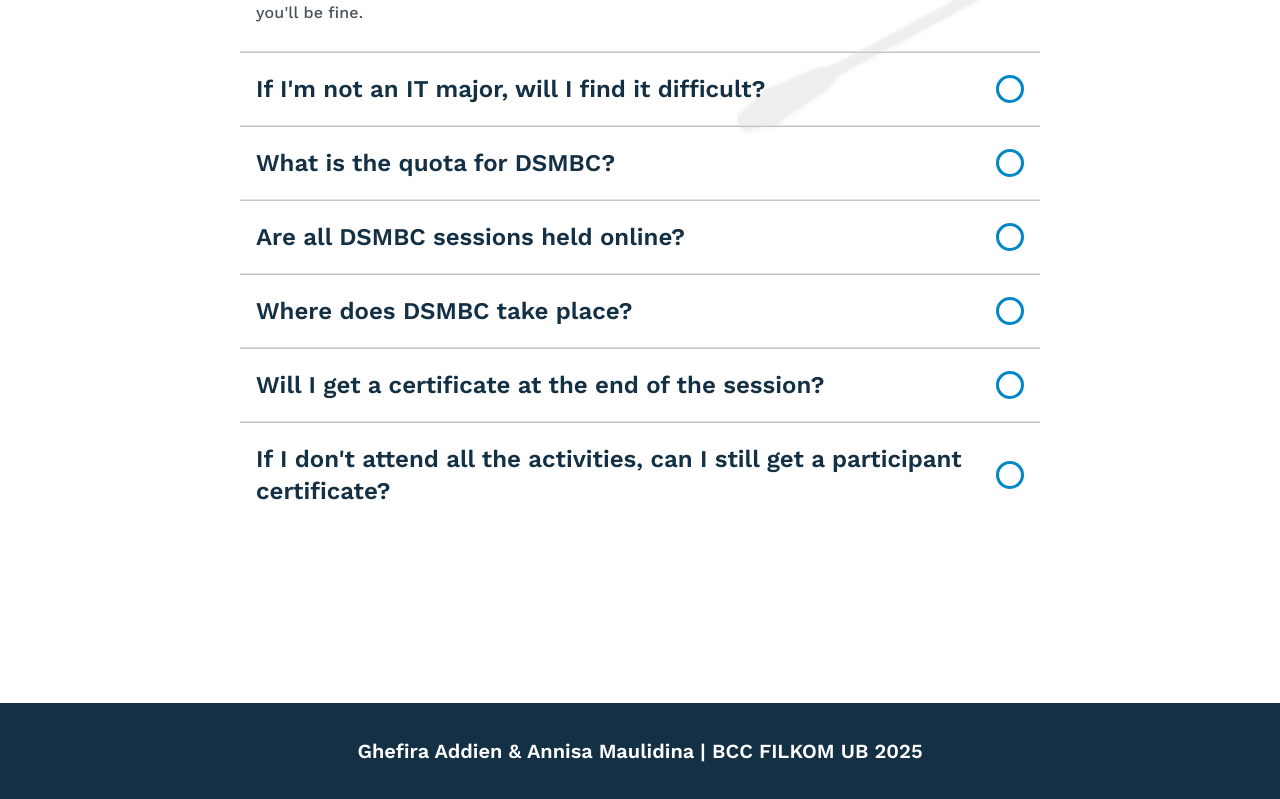
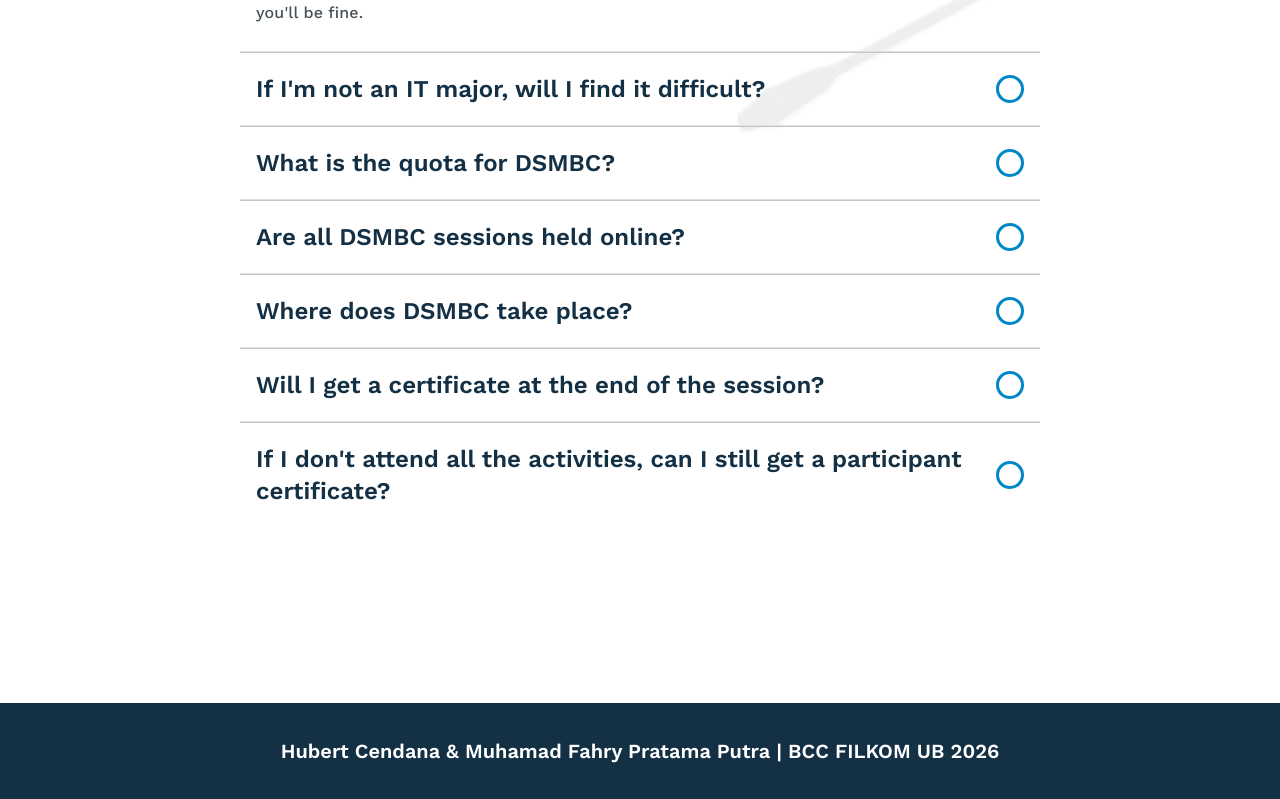
Before and after one commit to bccfilkom/web-dsmbc, a Next.js app: page / in a window 1280 px wide. Shown: the part 6939-7738 px from the top of the page. Built offline with nearby package versions, Linux system fonts and the light colour scheme; some icons are missing.

Commit message:
fix: update footer content for BCC FILKOM UB 2026

```diff
--- a/src/shared/components/Footer/index.tsx
+++ b/src/shared/components/Footer/index.tsx
@@ -5,7 +5,7 @@ const footer = () => {
         <footer className="flex bottom-0 w-full h-24">
             <div className="flex h-full w-full px-20 items-center justify-center bg-dark_blue text-white">
                 <p className="font-WorkSans text-base lg:text-xl font-semibold justify-between text-center">
-                    Ghefira Addien & Annisa Maulidina | BCC FILKOM UB 2025
+                    Hubert Cendana & Muhamad Fahry Pratama Putra | BCC FILKOM UB 2026
                 </p>
             </div>
         </footer>
```
